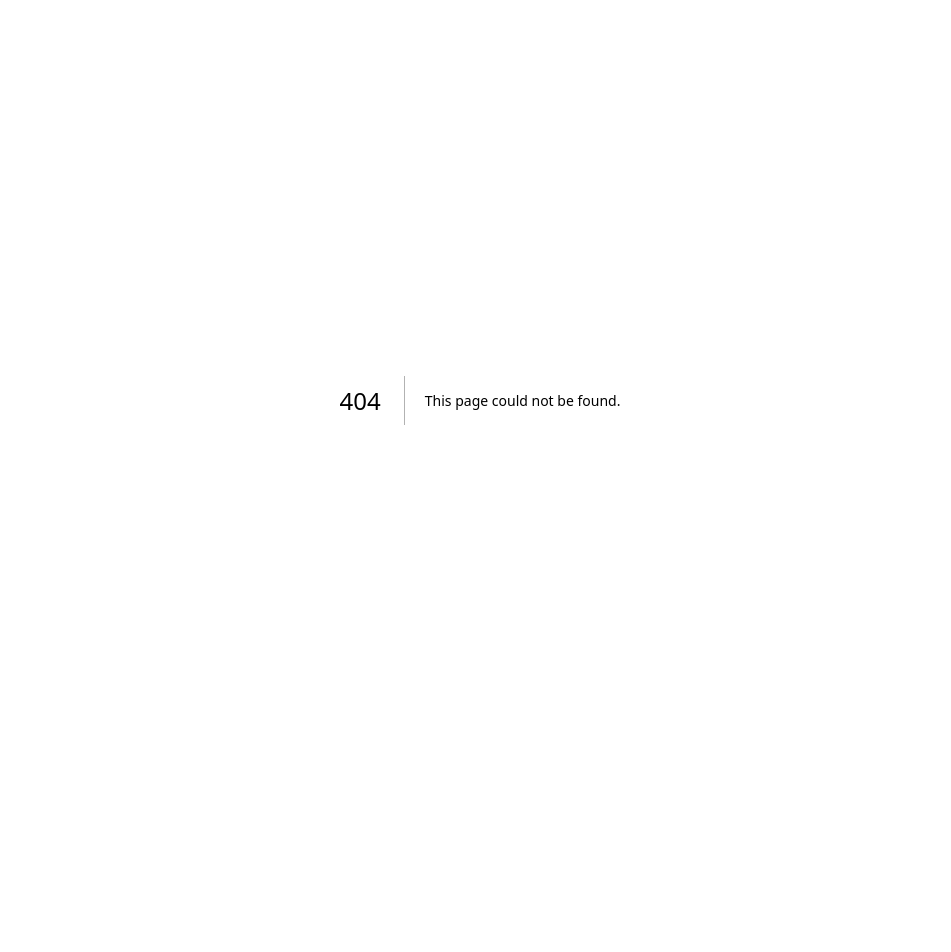
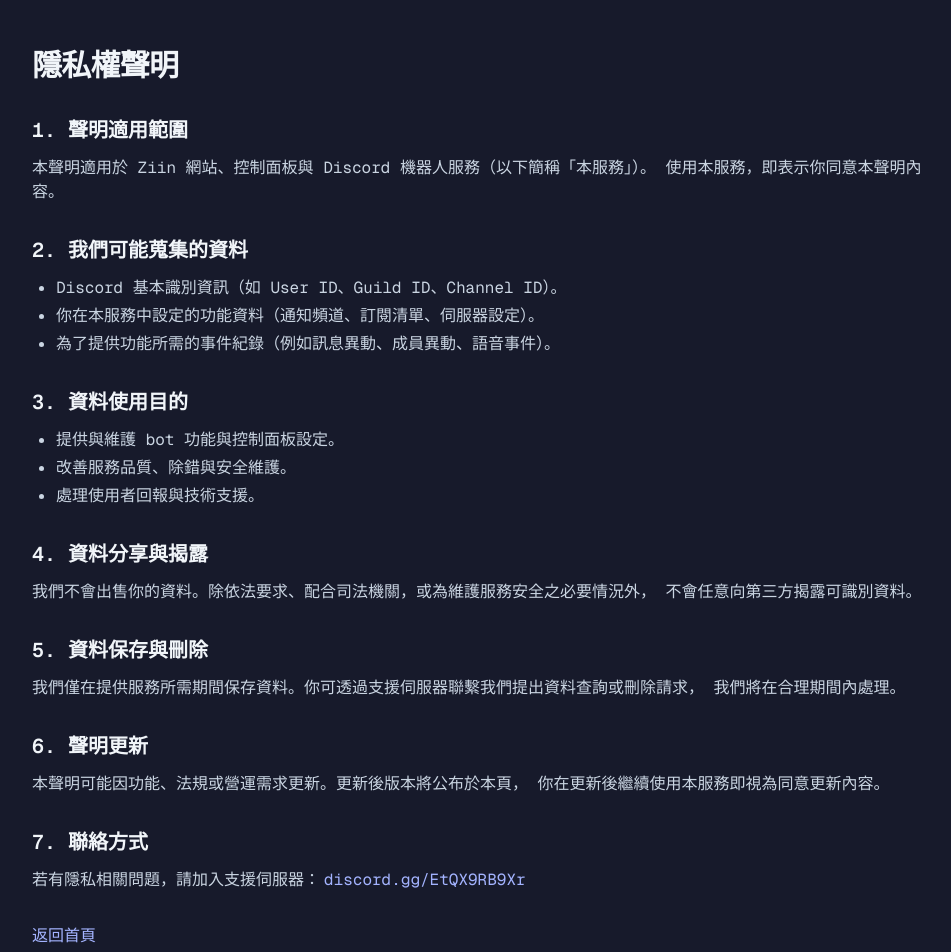
Before and after one commit to Din0326/Ziin-Project, a Next.js app in the folder ziin-web/: page /privacy in a window 1280 px wide. Before the commit this address had no page. Shown: the top 952 px of the page, without its empty margins (160-1111 px from the left). Before the commit the page ends 800 px from the top, so only its background shows below. Built offline with nearby package versions, Linux system fonts and the light colour scheme.

Commit message:
Add full privacy policy and terms pages with footer links

```diff
--- a/ziin-web/app/page.tsx
+++ b/ziin-web/app/page.tsx
@@ -257,6 +257,53 @@ export default function HomePage() {
           </button>
         </div>
       </section>
+
+      <footer className="relative z-10 border-t border-white/10 bg-black/25">
+        <div className="mx-auto grid w-full max-w-7xl gap-10 px-6 py-10 md:grid-cols-4">
+          <div>
+            <div className="flex items-center gap-3">
+              <Image src="/logo.png" alt="Ziin Bot" width={28} height={28} className="rounded-md" />
+              <span className="text-lg font-semibold">Ziin Bot</span>
+            </div>
+            <p className="mt-3 text-sm text-slate-400">Ziin © 2025-2026</p>
+          </div>
+
+          <div>
+            <h3 className="text-sm font-semibold text-slate-200">連接</h3>
+            <ul className="mt-3 space-y-2 text-sm text-slate-400">
+              <li>
+                <Link href="/dashboard" className="transition hover:text-white">控制面板</Link>
+              </li>
+              <li>
+                <a href="/api/discord/bot-invite" className="transition hover:text-white">邀請機器人</a>
+              </li>
+            </ul>
+          </div>
+
+          <div>
+            <h3 className="text-sm font-semibold text-slate-200">其他</h3>
+            <ul className="mt-3 space-y-2 text-sm text-slate-400">
+              <li>
+                <a href="https://discord.gg/EtQX9RB9Xr" target="_blank" rel="noreferrer" className="transition hover:text-white">
+                  Discord
+                </a>
+              </li>
+            </ul>
+          </div>
+
+          <div>
+            <h3 className="text-sm font-semibold text-slate-200">規則</h3>
+            <ul className="mt-3 space-y-2 text-sm text-slate-400">
+              <li>
+                <Link href="/privacy" className="transition hover:text-white">隱私權聲明</Link>
+              </li>
+              <li>
+                <Link href="/terms" className="transition hover:text-white">使用條款</Link>
+              </li>
+            </ul>
+          </div>
+        </div>
+      </footer>
     </main>
   );
 }
--- /dev/null
+++ b/ziin-web/app/privacy/page.tsx
@@ -0,0 +1,80 @@
+import Link from "next/link";
+
+export default function PrivacyPage() {
+  return (
+    <main className="min-h-screen bg-[#171a2b] px-6 py-12 text-slate-100">
+      <div className="mx-auto max-w-4xl space-y-8">
+        <h1 className="text-3xl font-semibold tracking-tight">隱私權聲明</h1>
+
+        <section className="space-y-3 text-slate-300">
+          <h2 className="text-xl font-semibold text-slate-100">1. 聲明適用範圍</h2>
+          <p>
+            本聲明適用於 Ziin 網站、控制面板與 Discord 機器人服務（以下簡稱「本服務」）。
+            使用本服務，即表示你同意本聲明內容。
+          </p>
+        </section>
+
+        <section className="space-y-3 text-slate-300">
+          <h2 className="text-xl font-semibold text-slate-100">2. 我們可能蒐集的資料</h2>
+          <ul className="list-disc space-y-1 pl-6">
+            <li>Discord 基本識別資訊（如 User ID、Guild ID、Channel ID）。</li>
+            <li>你在本服務中設定的功能資料（通知頻道、訂閱清單、伺服器設定）。</li>
+            <li>為了提供功能所需的事件紀錄（例如訊息異動、成員異動、語音事件）。</li>
+          </ul>
+        </section>
+
+        <section className="space-y-3 text-slate-300">
+          <h2 className="text-xl font-semibold text-slate-100">3. 資料使用目的</h2>
+          <ul className="list-disc space-y-1 pl-6">
+            <li>提供與維護 bot 功能與控制面板設定。</li>
+            <li>改善服務品質、除錯與安全維護。</li>
+            <li>處理使用者回報與技術支援。</li>
+          </ul>
+        </section>
+
+        <section className="space-y-3 text-slate-300">
+          <h2 className="text-xl font-semibold text-slate-100">4. 資料分享與揭露</h2>
+          <p>
+            我們不會出售你的資料。除依法要求、配合司法機關，或為維護服務安全之必要情況外，
+            不會任意向第三方揭露可識別資料。
+          </p>
+        </section>
+
+        <section className="space-y-3 text-slate-300">
+          <h2 className="text-xl font-semibold text-slate-100">5. 資料保存與刪除</h2>
+          <p>
+            我們僅在提供服務所需期間保存資料。你可透過支援伺服器聯繫我們提出資料查詢或刪除請求，
+            我們將在合理期間內處理。
+          </p>
+        </section>
+
+        <section className="space-y-3 text-slate-300">
+          <h2 className="text-xl font-semibold text-slate-100">6. 聲明更新</h2>
+          <p>
+            本聲明可能因功能、法規或營運需求更新。更新後版本將公布於本頁，
+            你在更新後繼續使用本服務即視為同意更新內容。
+          </p>
+        </section>
+
+        <section className="space-y-3 text-slate-300">
+          <h2 className="text-xl font-semibold text-slate-100">7. 聯絡方式</h2>
+          <p>
+            若有隱私相關問題，請加入支援伺服器：
+            <a
+              href="https://discord.gg/EtQX9RB9Xr"
+              target="_blank"
+              rel="noreferrer"
+              className="ml-1 text-indigo-300 hover:text-indigo-200"
+            >
+              discord.gg/EtQX9RB9Xr
+            </a>
+          </p>
+        </section>
+
+        <div>
+          <Link href="/" className="text-indigo-300 transition hover:text-indigo-200">返回首頁</Link>
+        </div>
+      </div>
+    </main>
+  );
+}
--- /dev/null
+++ b/ziin-web/app/terms/page.tsx
@@ -0,0 +1,80 @@
+import Link from "next/link";
+
+export default function TermsPage() {
+  return (
+    <main className="min-h-screen bg-[#171a2b] px-6 py-12 text-slate-100">
+      <div className="mx-auto max-w-4xl space-y-8">
+        <h1 className="text-3xl font-semibold tracking-tight">使用條款</h1>
+
+        <section className="space-y-3 text-slate-300">
+          <h2 className="text-xl font-semibold text-slate-100">1. 服務說明</h2>
+          <p>
+            Ziin 提供 Discord 伺服器管理、事件紀錄與社群通知整合功能。
+            我們保留調整、更新、暫停或終止部分功能之權利。
+          </p>
+        </section>
+
+        <section className="space-y-3 text-slate-300">
+          <h2 className="text-xl font-semibold text-slate-100">2. 使用者責任</h2>
+          <ul className="list-disc space-y-1 pl-6">
+            <li>你應確保有權在伺服器中安裝與設定本服務。</li>
+            <li>你須妥善管理權限配置，避免未授權人員存取敏感設定。</li>
+            <li>你不得利用本服務進行違法、騷擾、濫發或破壞性行為。</li>
+          </ul>
+        </section>
+
+        <section className="space-y-3 text-slate-300">
+          <h2 className="text-xl font-semibold text-slate-100">3. 禁止事項</h2>
+          <ul className="list-disc space-y-1 pl-6">
+            <li>反向工程、未授權存取、繞過限制或嘗試破壞系統安全。</li>
+            <li>使用自動化手段惡意濫用 API、指令或通知機制。</li>
+            <li>任何違反 Discord 平台規範與適用法律之行為。</li>
+          </ul>
+        </section>
+
+        <section className="space-y-3 text-slate-300">
+          <h2 className="text-xl font-semibold text-slate-100">4. 服務可用性與免責聲明</h2>
+          <p>
+            本服務以「現況」提供，可能因維護、第三方服務（如 Discord / YouTube / Twitch / X）
+            或不可抗力因素中斷。我們不保證服務永不中斷或完全無誤。
+          </p>
+        </section>
+
+        <section className="space-y-3 text-slate-300">
+          <h2 className="text-xl font-semibold text-slate-100">5. 內容與責任限制</h2>
+          <p>
+            伺服器管理行為與資料設定由使用者自行負責。
+            對於因誤設、第三方平台變動或外部因素造成的損失，我們在法律允許範圍內不承擔間接損害責任。
+          </p>
+        </section>
+
+        <section className="space-y-3 text-slate-300">
+          <h2 className="text-xl font-semibold text-slate-100">6. 條款更新</h2>
+          <p>
+            我們可能依營運與法規需求更新本條款。更新後將公告於本頁，
+            你在更新後繼續使用本服務即視為同意新條款。
+          </p>
+        </section>
+
+        <section className="space-y-3 text-slate-300">
+          <h2 className="text-xl font-semibold text-slate-100">7. 聯絡方式</h2>
+          <p>
+            若你對條款有疑問，請加入支援伺服器：
+            <a
+              href="https://discord.gg/EtQX9RB9Xr"
+              target="_blank"
+              rel="noreferrer"
+              className="ml-1 text-indigo-300 hover:text-indigo-200"
+            >
+              discord.gg/EtQX9RB9Xr
+            </a>
+          </p>
+        </section>
+
+        <div>
+          <Link href="/" className="text-indigo-300 transition hover:text-indigo-200">返回首頁</Link>
+        </div>
+      </div>
+    </main>
+  );
+}
```
